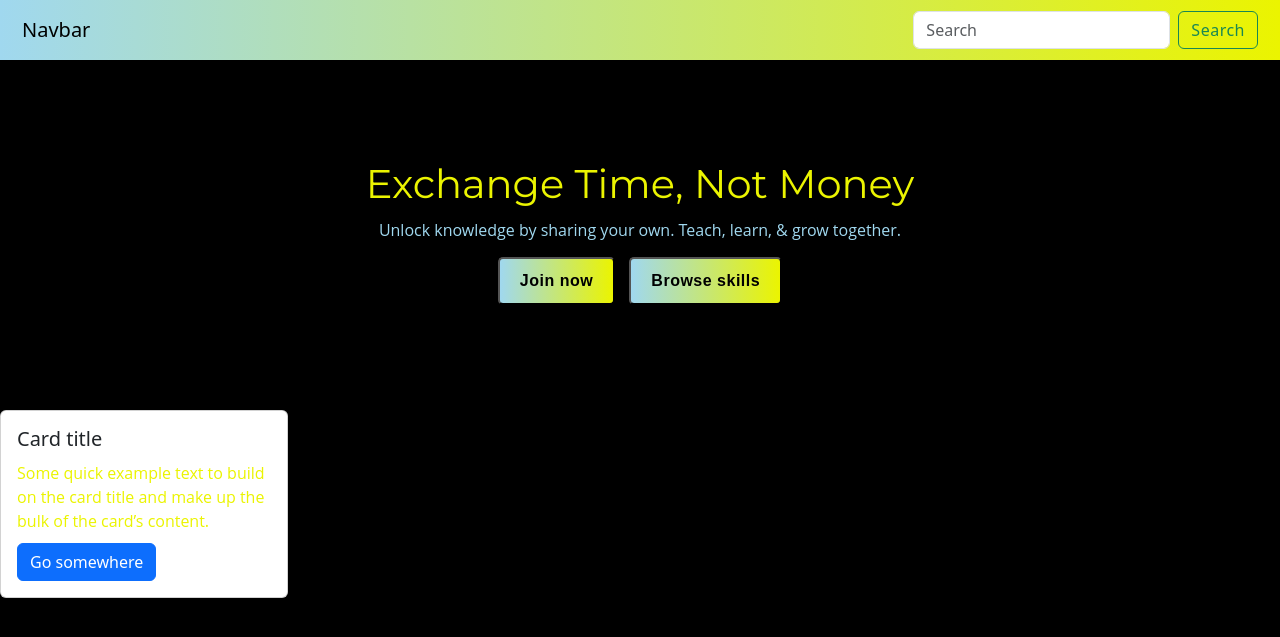
After one commit to Isoo-Pal/TalentBridge, a Django app: template TalentBridge/myapp/templates/myapp/test.html in a window 1280 px wide. The commit adds this page. Shown: the top 637 px of the page. Run offline with Django 4.2, Linux system fonts and the light colour scheme; the template is opened without the code that fills it, so the values that code supplies are empty.

Commit message:
Designed home page

```diff
--- /dev/null
+++ b/TalentBridge/myapp/templates/myapp/inc/header.html
@@ -0,0 +1,11 @@
+
+
+<nav class="navbar custom-navbar">
+  <div class="container-fluid">
+    <a class="navbar-brand">Navbar</a>
+    <form class="d-flex" role="search">
+      <input class="form-control me-2" type="search" placeholder="Search" aria-label="Search"/>
+      <button class="btn btn-outline-success" type="submit">Search</button>
+    </form>
+  </div>
+</nav>
--- /dev/null
+++ b/TalentBridge/myapp/templates/myapp/layout/layout.html
@@ -0,0 +1,27 @@
+{% load static %}
+
+<!DOCTYPE html>
+<html lang="en">
+<head>
+    <meta charset="UTF-8">
+    <meta name="viewport" content="width=device-width, initial-scale=1.0">
+    <link rel="stylesheet" href="https://cdn.jsdelivr.net/npm/bootstrap@5.3.8/dist/css/bootstrap.min.css">
+    <link rel="stylesheet" href="{% static 'css/style.css' %}">
+    <link href="https://fonts.googleapis.com/css2?family=Montserrat:wght@400;600&display=swap" rel="stylesheet">
+    <link rel="jsfile" href="{% static 'js/script.js' %}">
+    <title>
+        {% block title %}{% endblock title %}
+    </title>
+</head>
+<body>
+    {% include "myapp/inc/header.html" %}
+
+    {% block content %}{% endblock content %}
+
+    {% include "myapp/inc/footer.html" %}
+
+    {% block scripts %}{% endblock scripts %}
+
+    <script href="https://cdn.jsdelivr.net/npm/bootstrap@5.3.8/dist/js/bootstrap.bundle.min.js"></script>
+</body>
+</html>
--- /dev/null
+++ b/TalentBridge/myapp/templates/myapp/test.html
@@ -0,0 +1,48 @@
+{% extends "myapp/layout/layout.html" %}
+{% load static %}
+{% block content %}
+
+<div class="upperBody">
+    <h1>Exchange Time, Not Money</h1>
+
+    <p>Unlock knowledge by sharing your own. Teach, learn, & grow together.</p>
+
+    <button>Join now</button>
+    <button>Browse skills</button>
+</div>
+
+<div id="carouselExampleSlidesOnly" class="carousel slide" data-bs-ride="carousel">
+  <div class="carousel-inner">
+    <div class="carousel-item active">
+       <div class="card" style="width: 18rem;">
+        <div class="card-body">
+            <h5 class="card-title">Card title</h5>
+            <p class="card-text">Some quick example text to build on the card title and make up the bulk of the card’s content.</p>
+            <a href="#" class="btn btn-primary">Go somewhere</a>
+        </div>
+        </div>
+    </div>
+    <div class="carousel-item">
+       <div class="card" style="width: 18rem;">
+        <div class="card-body">
+            <h5 class="card-title">Card title</h5>
+            <p class="card-text">Some quick example text to build on the card title and make up the bulk of the card’s content.</p>
+            <a href="#" class="btn btn-primary">Go somewhere</a>
+        </div>
+        </div>
+    </div>
+    <div class="carousel-item">
+       <div class="card" style="width: 18rem;">
+        <img src="..." class="card-img-top" alt="...">
+        <div class="card-body">
+            <h5 class="card-title">Card title</h5>
+            <p class="card-text">Some quick example text to build on the card title and make up the bulk of the card’s content.</p>
+            <a href="#" class="btn btn-primary">Go somewhere</a>
+        </div>
+        </div>
+    </div>
+  </div>
+</div>
+
+
+{% endblock content %}
--- a/TalentBridge/myapp/views.py
+++ b/TalentBridge/myapp/views.py
@@ -1,4 +1,5 @@
 from django.shortcuts import render
+from django.conf import settings
 from django.http import HttpResponse
 
 def home(request):
--- /dev/null
+++ b/TalentBridge/static/css/style.css
@@ -0,0 +1,60 @@
+body{
+    background-color: black;
+}
+
+h1, h2, h3 {
+  font-family: 'Montserrat', sans-serif;
+}
+
+p {
+  font-family: 'Open Sans', sans-serif;
+}
+button {
+  font-family: 'Raleway', sans-serif;
+  font-weight: 600;
+  letter-spacing: 0.5px;
+}
+
+.custom-navbar {
+    /* background-color: #EBF400 !important; */
+    background: linear-gradient(90deg, #A0D8EF, #EBF400);
+    padding: 10px;
+}
+
+.upperBody{
+    text-align: center;
+    margin: 100px auto;
+    width: fit-content;
+}
+.upperBody h1, p{
+    color: #EBF400;
+    margin: 10px 0;
+}
+.upperBody p{
+    color: #A0D8EF;
+}
+.upperBody button{
+    margin: 5px;
+    padding: 10px 20px;
+    color: black;
+    background : linear-gradient(90deg, #A0D8EF, #EBF400);
+    border-radius: 5px;
+    cursor: pointer;
+}
+
+
+.cards-container{
+    display: flex;
+    justify-content: center;
+}
+.cards{
+    display: flex;
+    gap: 1rem;
+    overflow-x: hidden;
+    scroll-behavior: smooth;
+    width: 60rem;
+}
+.card{
+    flex: 0 0 auto;
+
+}
```
Also changed, not shown: TalentBridge/TalentBridge/settings.py (+8 -1 lines), TalentBridge/myapp/templates/myapp/home.html (+64 -21 lines), TalentBridge/static/js/script.js (added, +18 -0 lines), TalentBridge/myapp/templates/myapp/inc/footer.html (added), TalentBridge/static/images/1.jpg (added).
